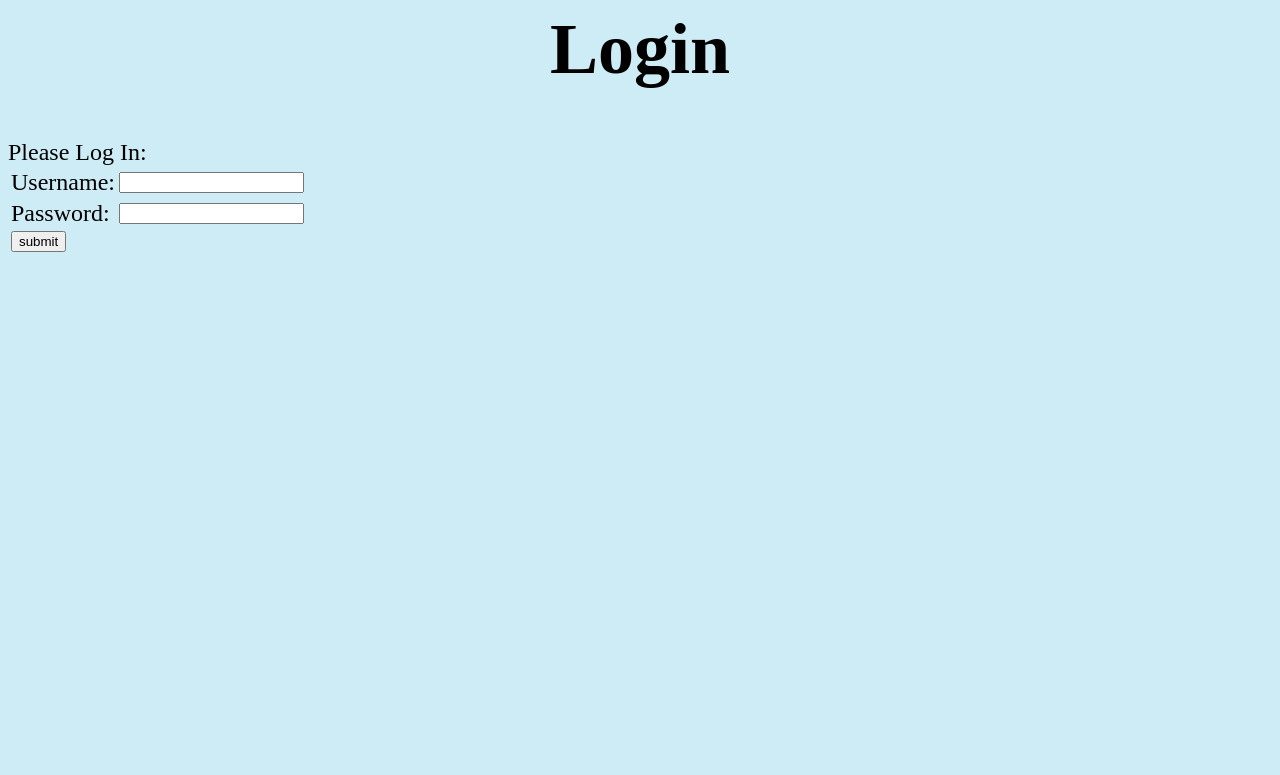
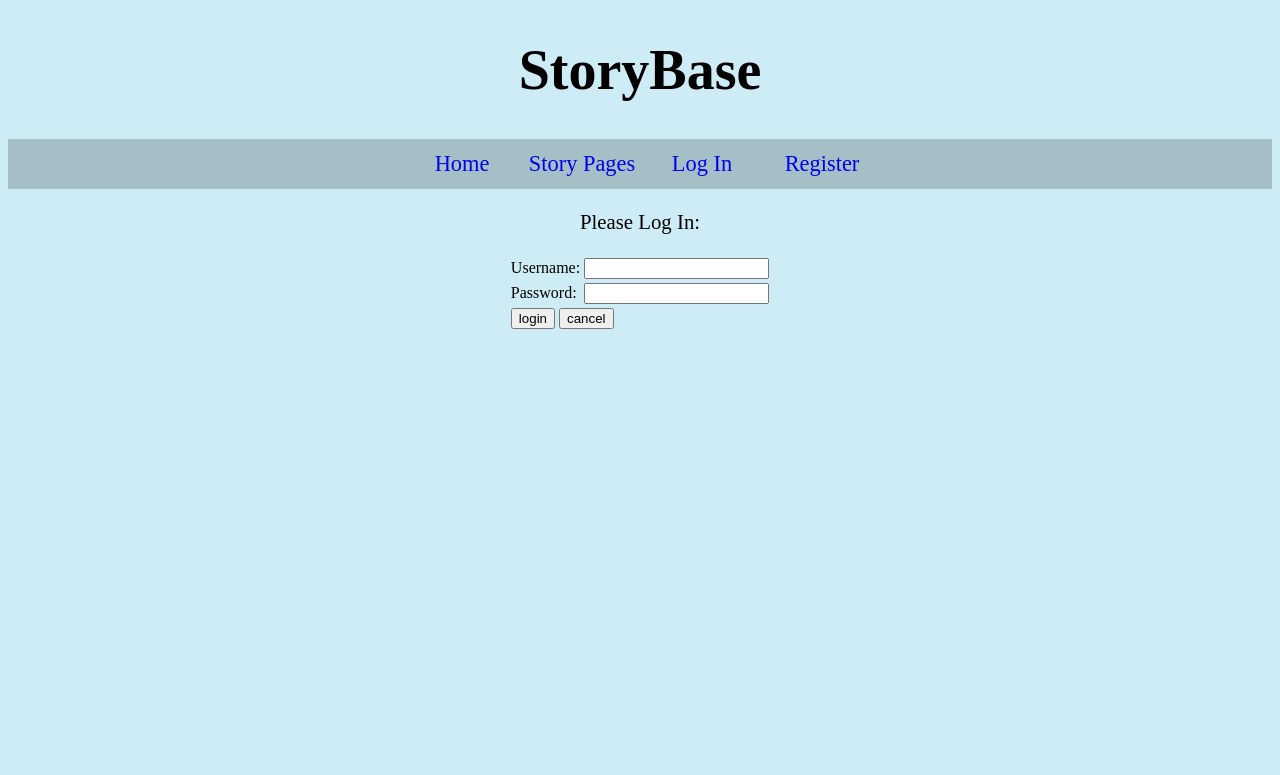
Before and after one commit to jashinxd/proj, a Flask app: page /login in a window 1280 px wide. Shown: the top 775 px of the page. Run offline with Flask 2, Linux system fonts and the light colour scheme.

Commit message:
base.html + nav bar

```diff
--- /dev/null
+++ b/templates/base.html
@@ -0,0 +1,68 @@
+<!DOCTYPE html>
+<head>
+<style>
+.nav ul {
+  list-style: none;
+  background-color: #A6BFC6;
+  text-align: center;
+  padding: 0;
+  margin: 0;
+}
+.nav li {
+  font-size: 1.2em;
+  line-height: 40px;
+  height: 40px;
+  border-bottom: 1px solid #888;
+}
+
+.nav a {
+  text-decoration: none;
+  display: block;
+  transition: .3s background-color;
+}
+
+@media screen and (min-width: 600px) {
+  .nav li {
+    width: 120px;
+    border-bottom: none;
+    height: 50px;
+    line-height: 50px;
+    font-size: 1.4em;
+  }
+  .nav li {
+    display: inline-block;
+    margin-right: -4px;
+  }
+}
+</style>
+  <title>{% block title %}  {% endblock %}</title>
+</head>
+<body>
+
+{% block sb %} <h1 align="center" style="font-size:350%">StoryBase</h1>
+{% endblock sb %}
+
+{% block nav %}
+<body bgcolor="#CEECF5">
+
+    <div class="nav">
+      <ul>
+        <li><a href="/">Home</a></li>
+        <li><a href="/storypage">Story Pages</a></li>
+        <li><a href="login">Log In</a></li>
+        <li><a href="register">Register</a></li>
+      </ul>
+    </div>
+
+
+{% endblock nav %}
+<center>
+<p style="font-size:130%">
+
+{% block body %}
+
+{% endblock body %}
+
+</center>
+</p>
+</body>
--- a/templates/login.html
+++ b/templates/login.html
@@ -1,15 +1,14 @@
-<html>
-  <head> <title> Login Page </title> </head>
-  <h1 align="center" style="font-size:300%">Login</h1>
+{% extends "base.html" %}
 
-  <body bgcolor="#CEECF5">
+{% block title %} DopeSQL | Log In {% endblock title%}
 
+{% block body %}
     {%if problem %}
       <h3>{{problem}}</h3>
 
     {% endif %}
 
-  <body style="font-size:150%"> Please Log In: <br>
+  Please Log In: <br>
 
     <form method = "POST">
       <table style="font-size:100%">
@@ -19,15 +18,15 @@
 	</tr>
 	<tr>
     	  <td> Password: </td>
-	  <td> <input type="text" name="password"> </td>
+	  <td> <input type="password" name="password"> </td>
 	</tr>
 	<tr>
-	  <td>
-	    <input type="submit" name="button" value="submit">
+	  <td colspan='2'>
+	  <input type="submit" name="button" value="login">
+	  <input type="submit" name="button" value="cancel">
 	  </td>
 	</tr>
       </table>
     </form>
 
-  </body>
-</html>
+{% endblock body%}
```
Also changed, not shown: templates/addStory.html (+7 -8 lines), templates/home.html (+5 -14 lines), templates/register.html (+7 -6 lines), templates/storypage.html (+6 -7 lines).
